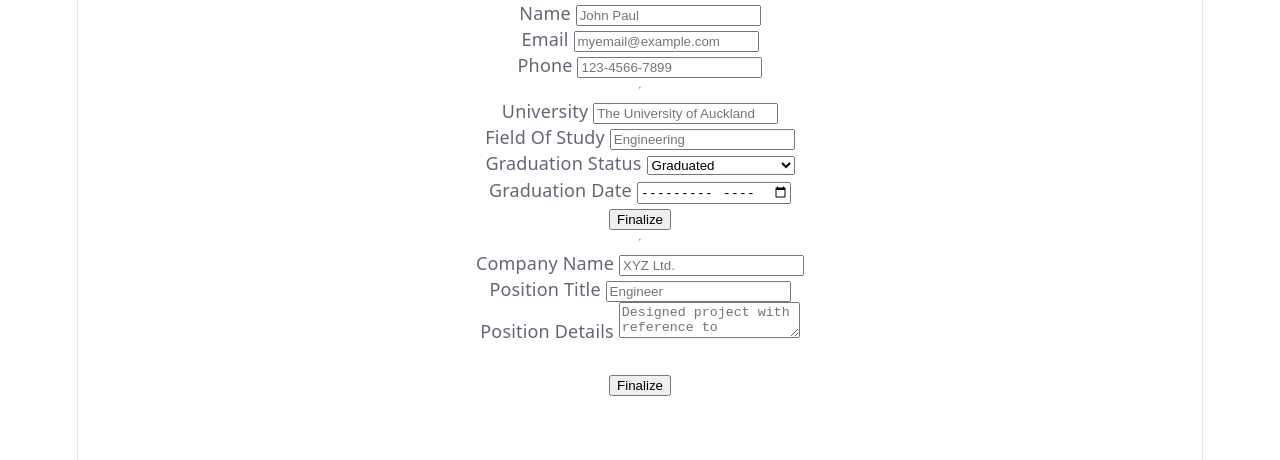
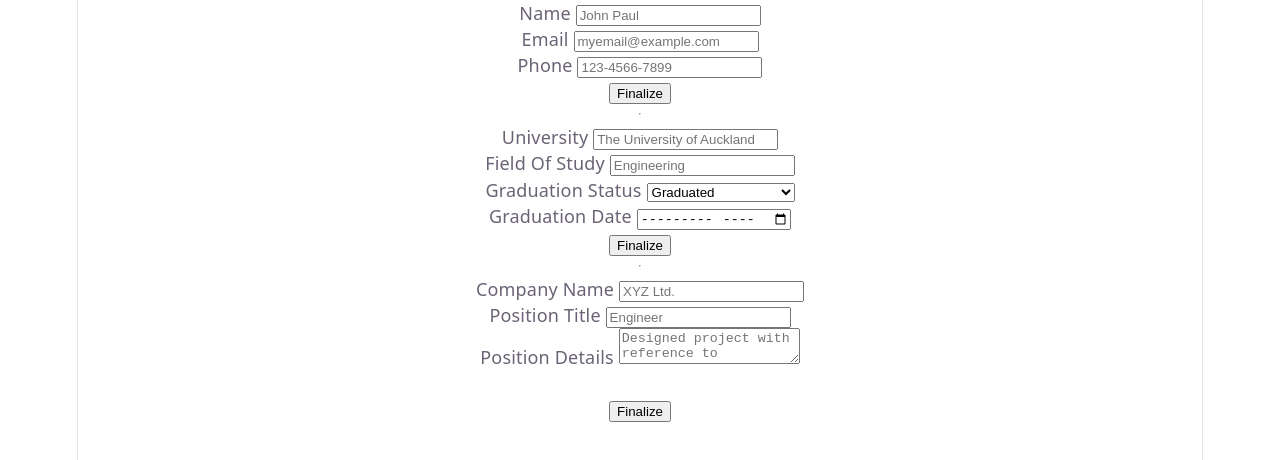
Before and after one commit to coffee-kiwi/CV-application, a React (Vite) app: page / in a window 1280 px wide. Shown: the top 460 px of the page. Built offline with nearby package versions, Linux system fonts and the light colour scheme.

Commit message:
Feat: Add Edit and Finalize buttons and logic for GeneralInformation

```diff
--- a/src/components/GeneralInformation.jsx
+++ b/src/components/GeneralInformation.jsx
@@ -5,7 +5,24 @@ export default function GeneralInformation () {
     const [name, setName] = useState('');
     const [email, setEmail] = useState('');
     const [phone, setPhone] = useState('');
+    const [isFinalized, setIsFinalized] = useState(false);
 
+    if (isFinalized) {
+        return (
+            <div className="card">
+            <h2>Name: {name}</h2>
+            <h2>Email: {email}</h2>
+            <h2>Phone: {phone}</h2>
+            <br/>
+            <button
+                type="button"
+                onClick={() => setIsFinalized(false)}
+            >
+                Edit
+            </button>
+        </div>
+        );
+    } else {
         return (
             <div className="card">
                 <InputText
@@ -39,7 +56,14 @@ export default function GeneralInformation () {
                     id="phone"
                     autoComplete="phone"
                 />
-
+                <br/>
+                <button
+                    type="button"
+                    onClick={() => setIsFinalized(true)}
+                >
+                    Finalize
+                </button>
             </div>
         );
     }
+}
```
Lines whose indentation alone changed are shown as unchanged.
